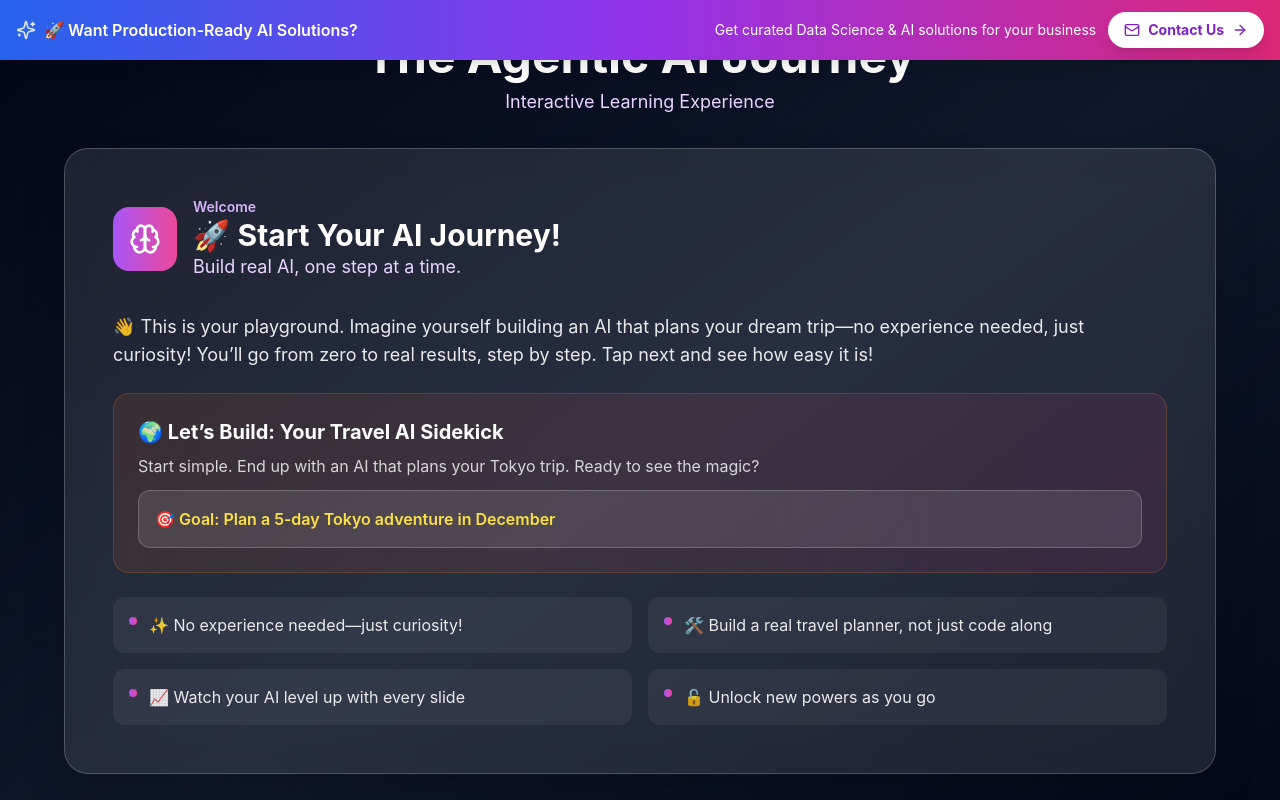
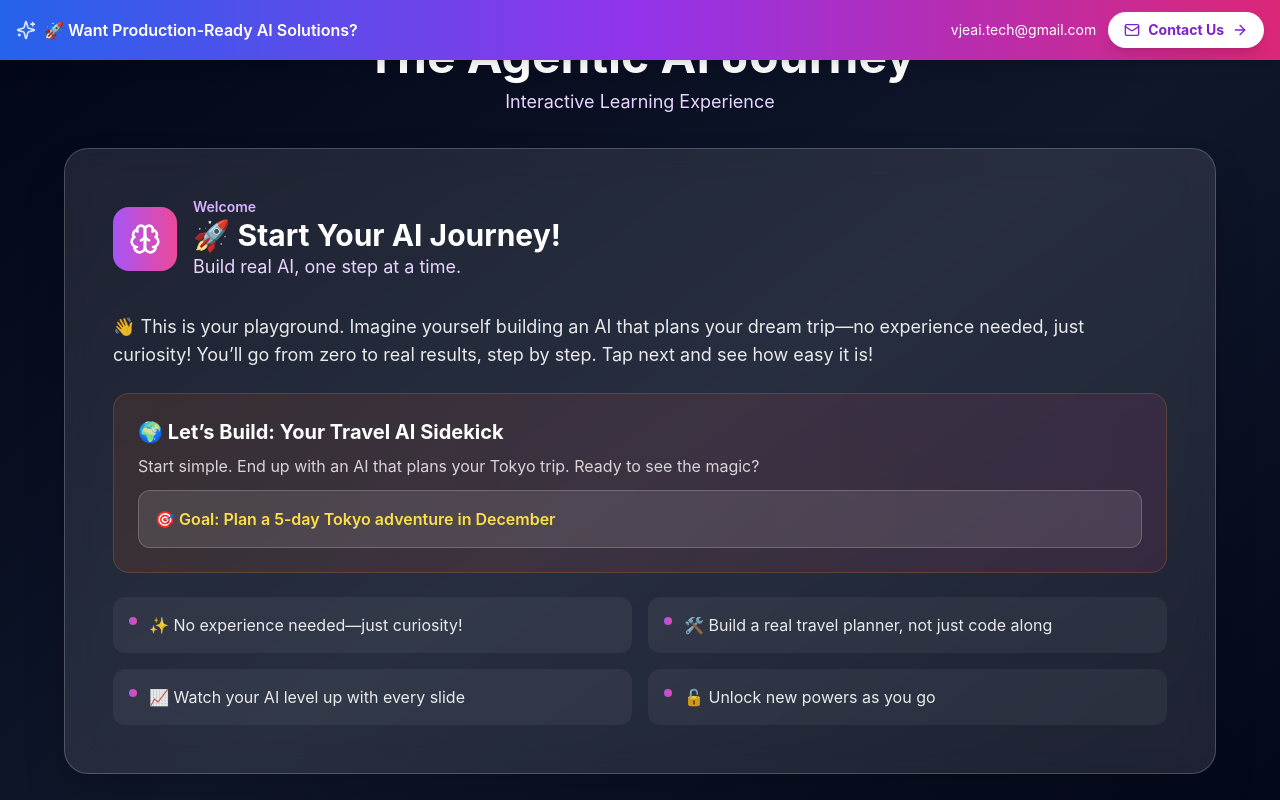
Before and after one commit to vjeai09/agenticai-demo, a React (Vite) app in the folder agentic-demo-frontend/: page / in a window 1280 px wide. Shown: the top 800 px of the page. Built offline with nearby package versions, Linux system fonts and the light colour scheme.

Commit message:
Content: show email inline in ContactBanner

```diff
--- a/agentic-demo-frontend/src/components/ContactBanner.jsx
+++ b/agentic-demo-frontend/src/components/ContactBanner.jsx
@@ -18,7 +18,7 @@ export default function ContactBanner() {
           </div>
           <div className="flex items-center gap-3">
             <p className="text-xs md:text-sm">
-              Get curated Data Science & AI solutions for your business
+               vjeai.tech@gmail.com
             </p>
             <a
               href="mailto:vjeai.tech@gmail.com"
```
